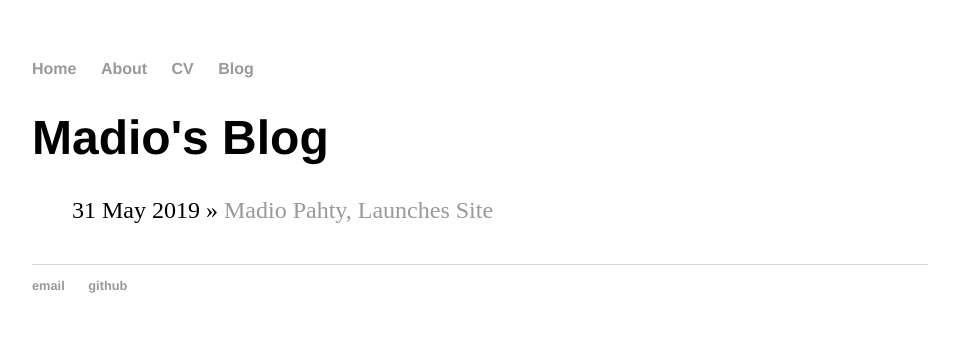
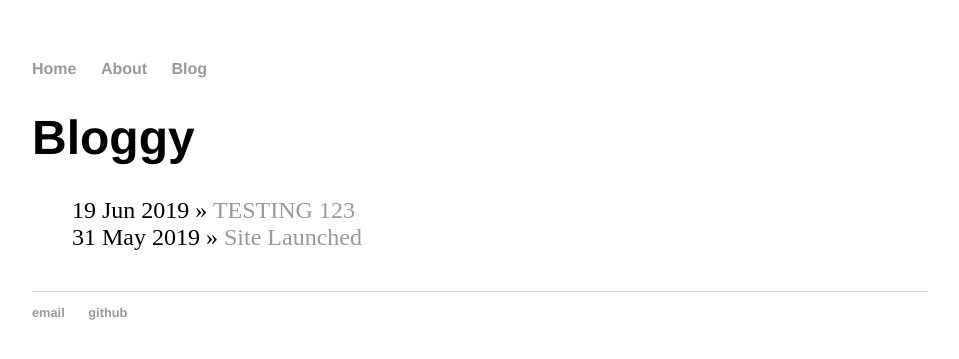
Before and after one commit to Ahhsca/webby, a Jekyll site: the page built from blog/index.html, in a window 1280 px wide. Shown: the top 359 px of the page, without its empty margins (160-1119 px from the left). Built offline with Jekyll 4.4.1, drawn with Linux system fonts in a browser that asks for light colours.

Commit message:
updating contents

```diff
--- a/_layouts/default.html
+++ b/_layouts/default.html
@@ -10,7 +10,6 @@
 	    		<ul>
 	        		<li><a href="/">Home</a></li>
 		        	<li><a href="/about">About</a></li>
-	        		<li><a href="/cv">CV</a></li>
 	        		<li><a href="/blog">Blog</a></li>
 	    		</ul>
 			</nav>
--- a/_posts/2019-05-31-webby-site-launched.md
+++ b/_posts/2019-05-31-webby-site-launched.md
@@ -1,6 +1,6 @@
 ---
 layout: post
-title: "Madio Pahty, Launches Site"
+title: "Site Launched"
 date: 2019-05-31
 ---
 
--- a/about/index.html
+++ b/about/index.html
@@ -4,7 +4,8 @@ title: About Me
 ---
 <div class="about">
   <h1>About</h1>
-  <p> Insert brief bio here. School/Stud/Accomplishments/Interest.</p>
+  <p> Hi! I am student at California State University, Fullerton studying Computer Science.
+   School/Stud/Accomplishments/Interest.</p>
 
   <u1 class="contacts">
     <li><a href="#">@Twitter?</a></li>
--- a/blog/index.html
+++ b/blog/index.html
@@ -1,6 +1,6 @@
 ---
 layout: default
-title: Madio's Blog
+title: Bloggy
 ---
 	<h1>{{ page.title }}</h1>
 	<ul class="posts">
--- a/index.html
+++ b/index.html
@@ -1,8 +1,8 @@
 ---
 layout: default
-title: Madio Pahty
+title: Kobe
 ---
 <div class="blurb">
 	<h1> Howdy patna! </h1>
-	<p> It's me Madioo. <em>This text should be in italics</em> Was it? <a href="/about">About me...</a></p>
+	<p> Howdy! <em>This text should be in italics</em> Was it? <a href="/about">About me...</a></p>
 </div><!-- /.bluurb -->
```
Also changed, not shown: _posts/2019-06-19-testing123.md (added, +8 -0 lines), 1 other file.
